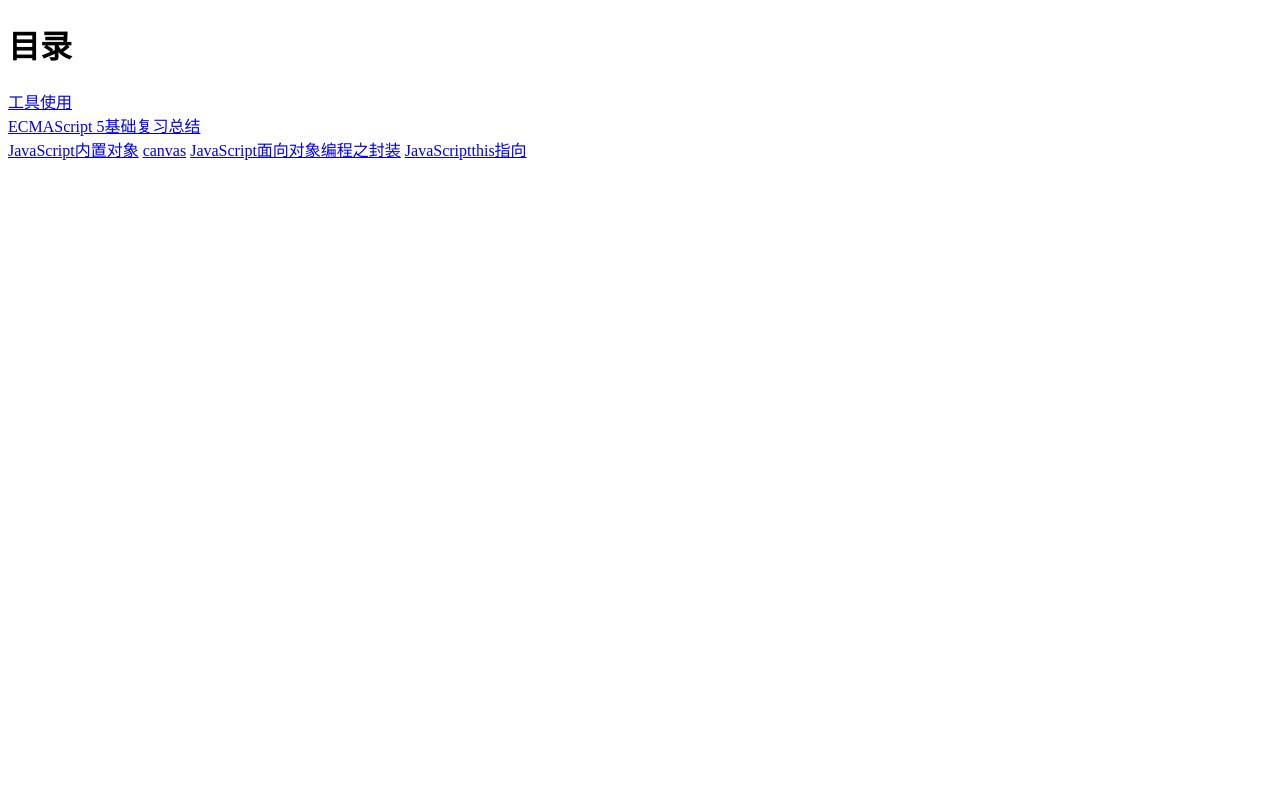
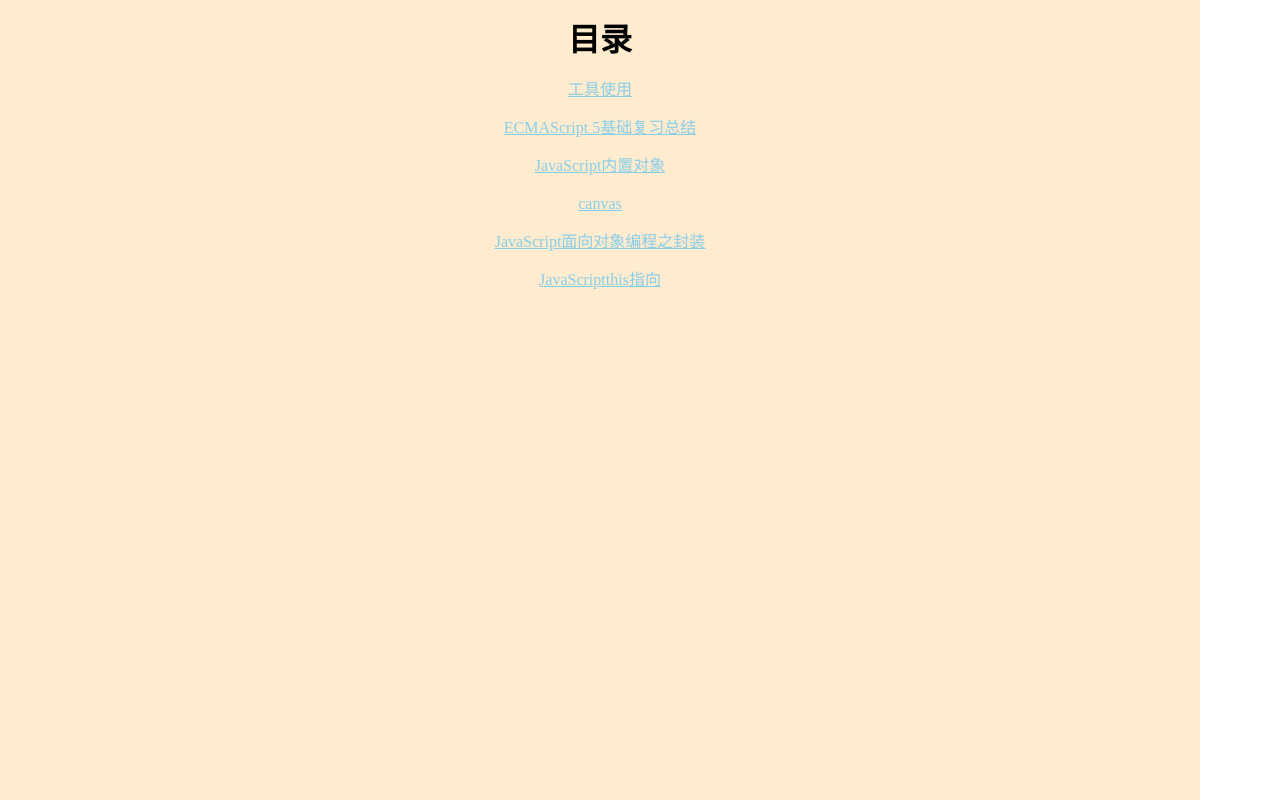
Before and after one commit to hebanxian94/hebanxian94.github.io, a plain HTML site: page index.html in a window 1280 px wide. Shown: the top 800 px of the page. Drawn offline with Linux system fonts and the light colour scheme.

Commit message:
Update index.html

```diff
--- a/index.html
+++ b/index.html
@@ -3,16 +3,44 @@
 	<head>
 		<meta charset="UTF-8">
 		<title></title>
+		<style type="text/css">
+			*{
+				padding: 0px;
+				margin: 0px;
+			}
+			div{
+				height: 2000px;
+				width: 1200px;
+				background: blanchedalmond;
+			}
+			h1{
+				display: block;
+				text-align: center;
+				line-height: 80px;
+			}
+			a{
+				display: block;
+				text-align: center;
+				color: skyblue;
+				line-height: 20px;
+			}
+		</style>
 	</head>
 	<body>
+	<div>
 		<h1>目录</h1>
 		<a href="20161206.html">工具使用</a>
 		<br>
 		<a href="20161207.html">ECMAScript 5基础复习总结</a>
 		<br>
 		<a href="20161208.html">JavaScript内置对象</a>
+		<br>
 		<a href="20161214.html">canvas</a>
+		<br>
 		<a href="20161215.html">JavaScript面向对象编程之封装</a>
+		<br>
 		<a href="20161219.html">JavaScriptthis指向</a>
+		<br>
+	</div>
 	</body>
 </html>
```
